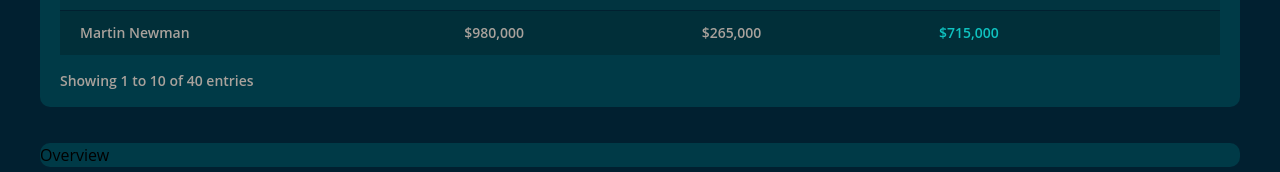
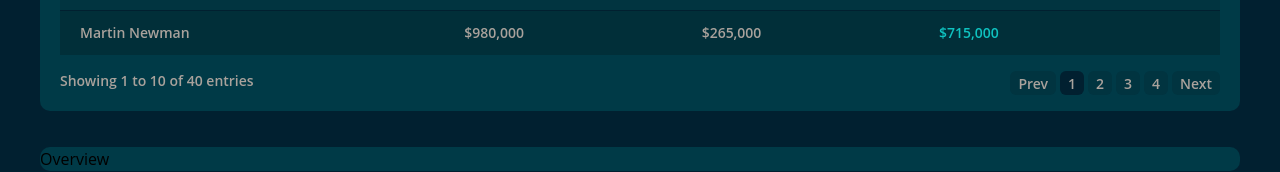
Before and after one commit to charliezone/fpfx-react-test, a React (Vite) app: page / in a window 1280 px wide. Shown: the part 430-602 px from the top of the page. Built offline with nearby package versions, Linux system fonts and the light colour scheme.

Commit message:
layout paginator

```diff
--- /dev/null
+++ b/src/components/Leaderboard/Paginator/index.tsx
@@ -0,0 +1,14 @@
+export function Paginator() {
+    return (
+        <nav>
+            <ul className="flex gap-1">
+                <li className="bg-cyprus rounded-md"><a className="px-2 py-1 cursor-pointer text-sm font-semibold text-cloudy">Prev</a></li>
+                <li className="bg-primary rounded-md"><a className="px-2 py-1 cursor-pointer text-sm font-semibold text-cloudy">1</a></li>
+                <li className="bg-cyprus rounded-md"><a className="px-2 py-1 cursor-pointer text-sm font-semibold text-cloudy">2</a></li>
+                <li className="bg-cyprus rounded-md"><a className="px-2 py-1 cursor-pointer text-sm font-semibold text-cloudy">3</a></li>
+                <li className="bg-cyprus rounded-md"><a className="px-2 py-1 cursor-pointer text-sm font-semibold text-cloudy">4</a></li>
+                <li className="bg-cyprus rounded-md"><a className="px-2 py-1 cursor-pointer text-sm font-semibold text-cloudy">Next</a></li>
+            </ul>
+        </nav>
+    );
+}
--- a/src/components/Leaderboard/index.tsx
+++ b/src/components/Leaderboard/index.tsx
@@ -1,6 +1,7 @@
 import { CurrentDisplayedEntries } from './CurrentDisplayedEntries';
 import { DisplayEntries } from './DisplayEntries';
 import { LeaderTable } from './LeaderTable';
+import { Paginator } from './Paginator';
 import { SearchByUser } from './SearchByUser';
 import Icon from './leaderboard-icon.svg';
 
@@ -18,7 +19,10 @@ export function Leaderboard() {
                 <div className="mb-4">
                     <LeaderTable/>
                 </div>
-                <CurrentDisplayedEntries/>
+                <div className="flex justify-between">
+                    <CurrentDisplayedEntries/>
+                    <Paginator/>
+                </div>
             </div>
         </section>
     );
```
